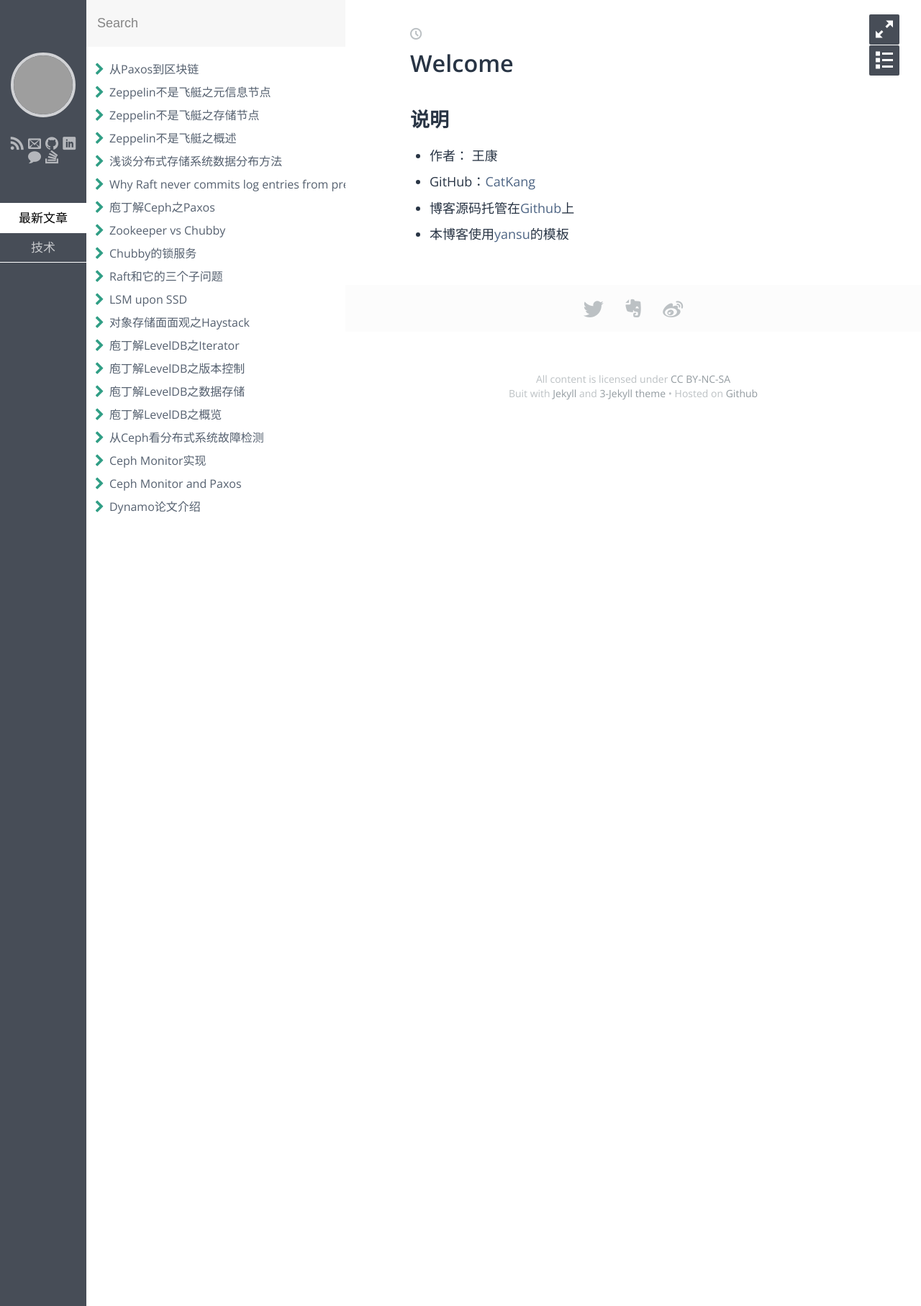
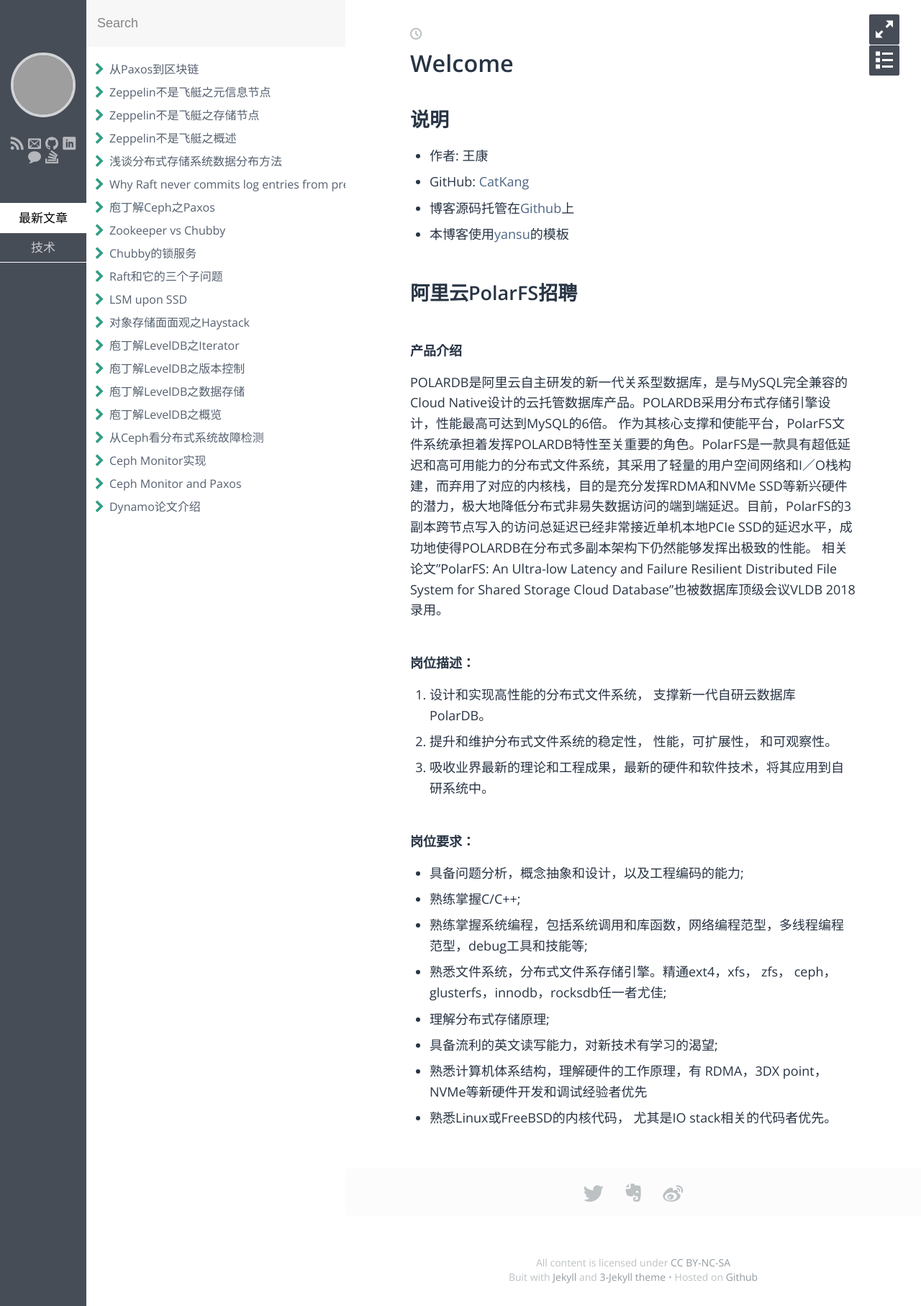
Before and after one commit to CatKang/catkang.github.io, a Jekyll site: the page built from index.md, in a window 1280 px wide. Shown: the whole page at 72% size. Built offline with Jekyll 4.4.1, drawn with Linux system fonts in a browser that asks for light colours; some web fonts are replaced; grey boxes are pictures that could not be loaded.

Commit message:
Update index

```diff
--- a/index.md
+++ b/index.md
@@ -5,7 +5,35 @@ title: Welcome
 
 ## 说明
 
-- 作者： 王康
-- GitHub：[CatKang](https://github.com/CatKang)
+- 作者: 王康
+- GitHub: [CatKang](https://github.com/CatKang)
 - 博客源码托管在[Github](https://github.com/CatKang/catkang.github.io)上
 - 本博客使用[yansu](http://yansu.org/index.html)的模板
+
+
+## 阿里云PolarFS招聘
+
+#### 产品介绍
+POLARDB是阿里云自主研发的新一代关系型数据库，是与MySQL完全兼容的Cloud Native设计的云托管数据库产品。POLARDB采用分布式存储引擎设计，性能最高可达到MySQL的6倍。
+作为其核心支撑和使能平台，PolarFS文件系统承担着发挥POLARDB特性至关重要的角色。PolarFS是一款具有超低延迟和高可用能力的分布式文件系统，其采用了轻量的用户空间网络和I／O栈构建，而弃用了对应的内核栈，目的是充分发挥RDMA和NVMe SSD等新兴硬件的潜力，极大地降低分布式非易失数据访问的端到端延迟。目前，PolarFS的3副本跨节点写入的访问总延迟已经非常接近单机本地PCIe SSD的延迟水平，成功地使得POLARDB在分布式多副本架构下仍然能够发挥出极致的性能。
+相关论文"PolarFS: An Ultra-low Latency and Failure Resilient Distributed File System for Shared Storage Cloud Database"也被数据库顶级会议VLDB 2018录用。
+
+
+
+#### 岗位描述：
+
+1. 设计和实现高性能的分布式文件系统， 支撑新一代自研云数据库 PolarDB。
+2. 提升和维护分布式文件系统的稳定性， 性能，可扩展性， 和可观察性。
+3. 吸收业界最新的理论和工程成果，最新的硬件和软件技术，将其应用到自研系统中。
+
+
+#### 岗位要求：
+
+- 具备问题分析，概念抽象和设计，以及工程编码的能力;
+- 熟练掌握C/C++;
+- 熟练掌握系统编程，包括系统调用和库函数，网络编程范型，多线程编程范型，debug工具和技能等;
+- 熟悉文件系统，分布式文件系存储引擎。精通ext4，xfs， zfs， ceph， glusterfs，innodb，rocksdb任一者尤佳;
+- 理解分布式存储原理;
+- 具备流利的英文读写能力，对新技术有学习的渴望;
+- 熟悉计算机体系结构，理解硬件的工作原理，有 RDMA，3DX point，NVMe等新硬件开发和调试经验者优先
+- 熟悉Linux或FreeBSD的内核代码， 尤其是IO stack相关的代码者优先。
```
